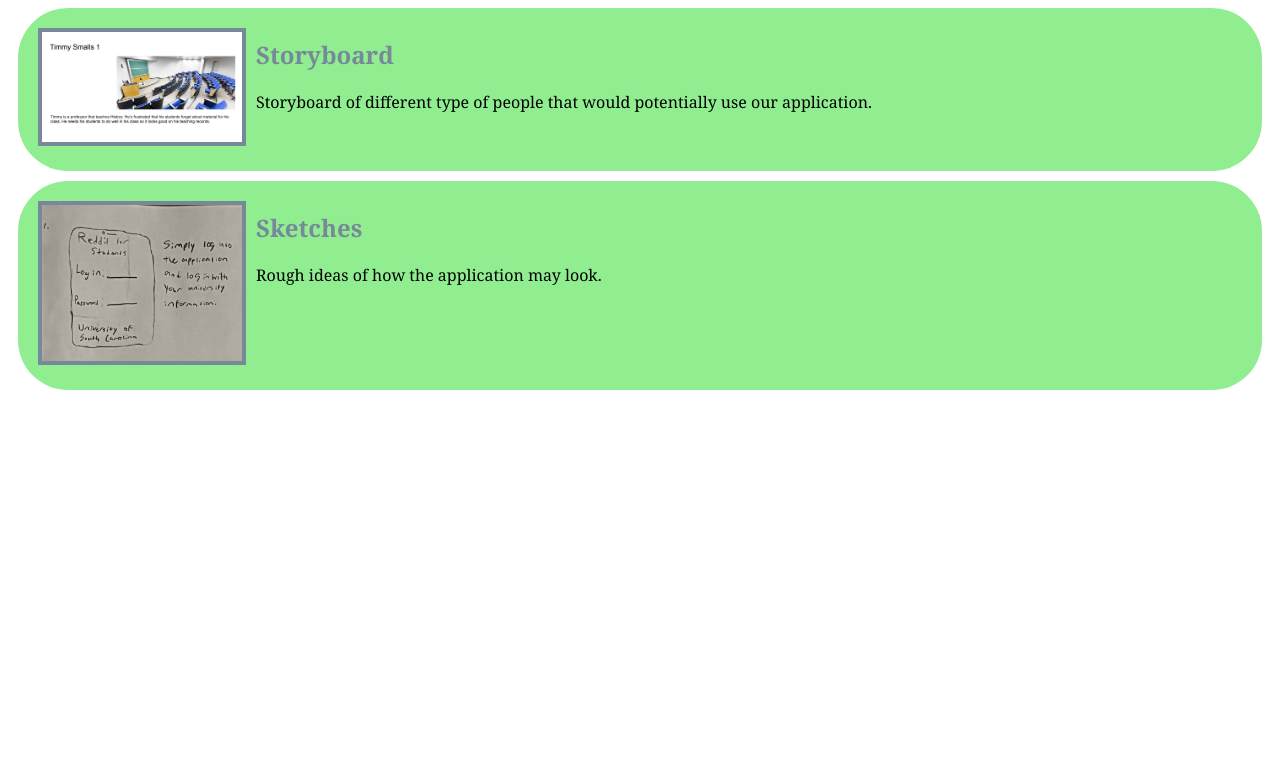
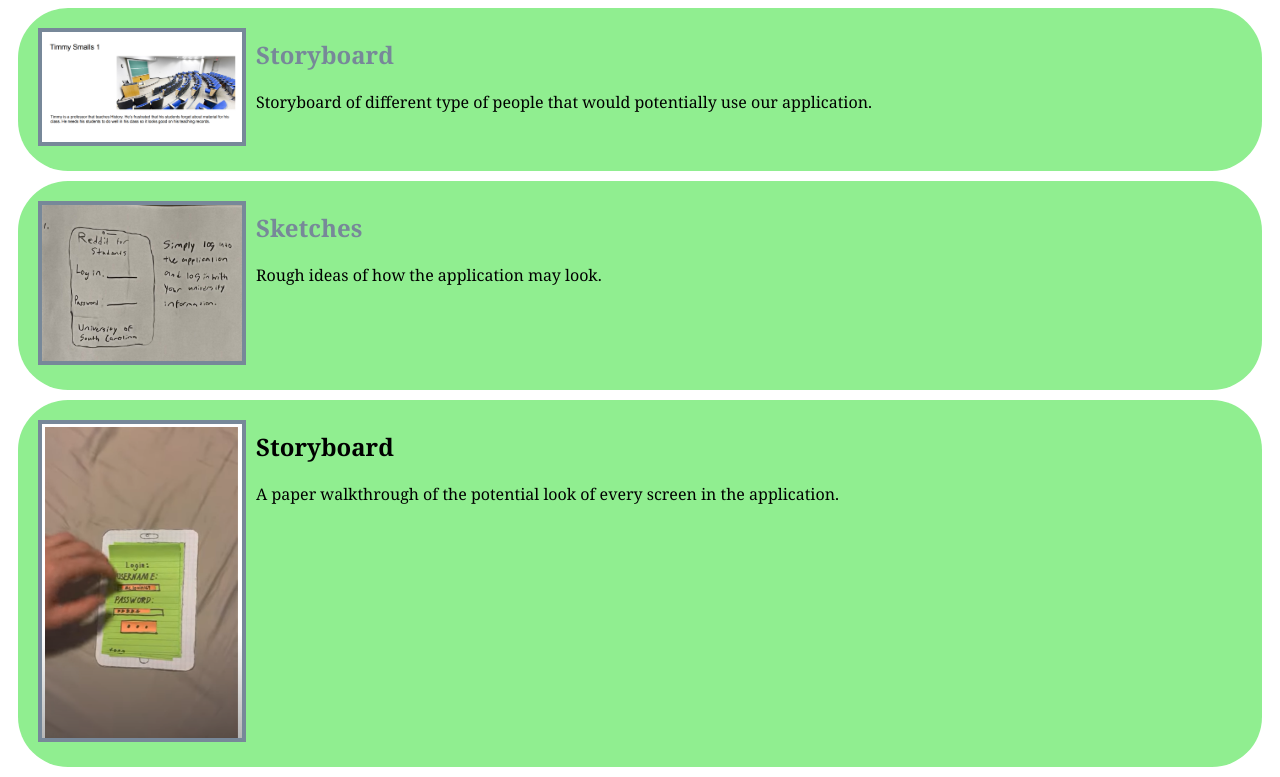
Before and after one commit to ismailelsahli/ismailelsahli.github.io, a plain HTML site: page index.html in a window 1280 px wide. Shown: the part 753-1530 px from the top of the page. Before the commit the page ends 1153 px from the top, so only its background shows below. Drawn offline with Linux system fonts and the light colour scheme.

Commit message:
Add files via upload

```diff
--- a/index.html
+++ b/index.html
@@ -7,6 +7,7 @@
     <body>
         <h1>Ismail Elsahli's CSCE 190 Site</h1>
 
+        <div class="assignments">
             <!-- Problem Statement Assignment-->
             <section class="assignment">
                 <a href="files/Problem Statement Document.pdf"><img src="images/Problem Statement Screenshot.PNG"></a>
@@ -52,12 +53,34 @@
 
             <!-- Sketch Assignment-->
             <section class="assignment">
-    <a href="files/sketch.pdf CSCE 190.pdf"><img src="images/sketch.PNG"></a>
+                <a href="files/sketch.pdf CSCE 190.pdf">
+                    <img src="images/sketch.PNG">
+                </a>
                 <section class="ass details">
-        <a href="files/sketch.pdf CSCE 190.pdf"><h2>Sketches</h2></a>
+                <a href="files/sketch.pdf CSCE 190.pdf">
+                    <h2>Sketches</h2>
+            </a>
             <p>
                 Rough ideas of how the application may look.
                 </p>
             </section>
         </section>
+
+            <!-- Protype Assignment-->
+            <section class="assignment">
+                <a href="https://www.youtube.com/watch?v=4wYjoj_DcsY">
+                    <img src="images/Paper Prototype.PNG">
+                </a>
+                <section class="ass-details"
+                    href="https://www.youtube.com/watch?v=4wYjoj_DcsY">
+                        <h2>Storyboard</h2>
+                    </a>
+                    <p>
+                        A paper walkthrough of the potential look of every screen in the application.
+                    </p>
+            </section>
+        </section>
+    </div>
+    </body>
+
 </html>
```
Lines whose indentation alone changed are shown as unchanged.
